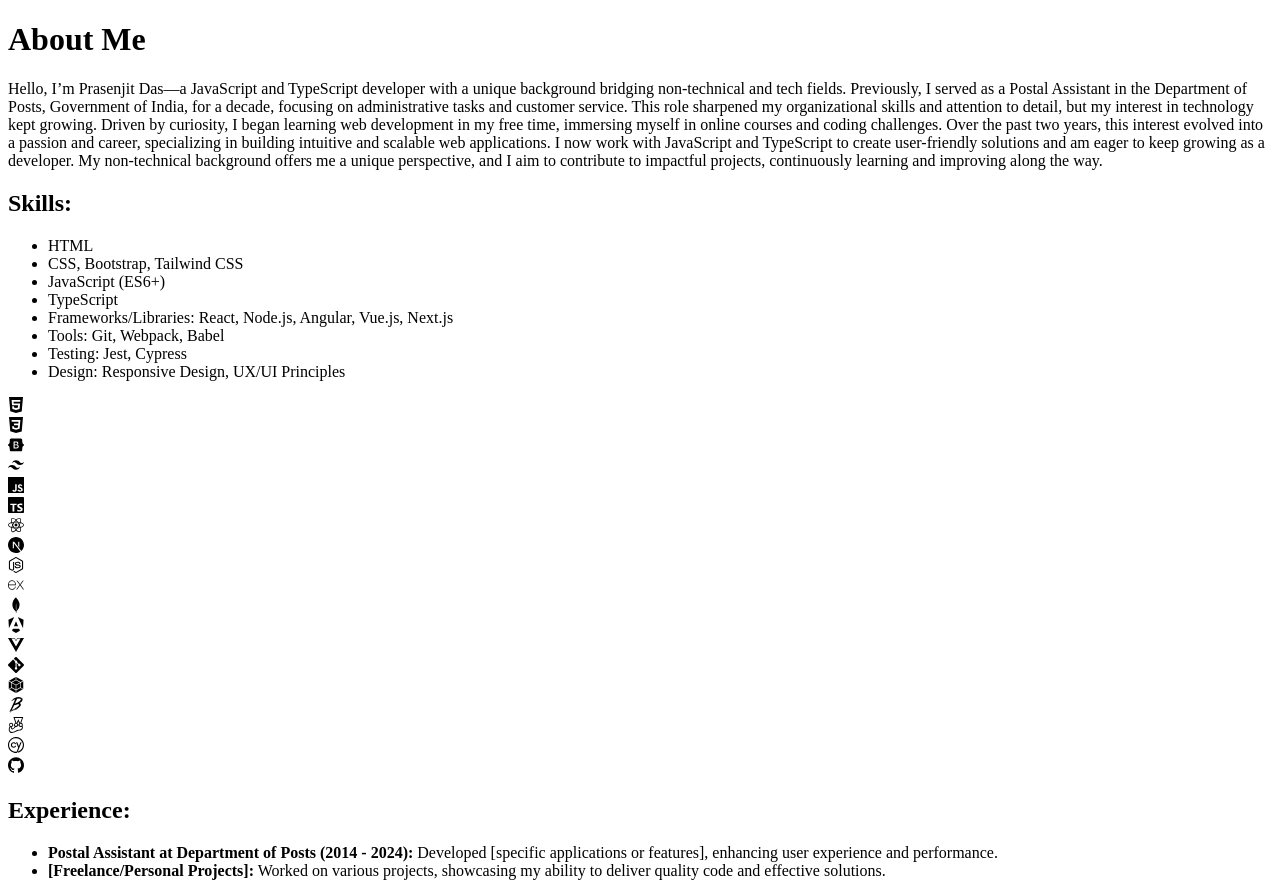
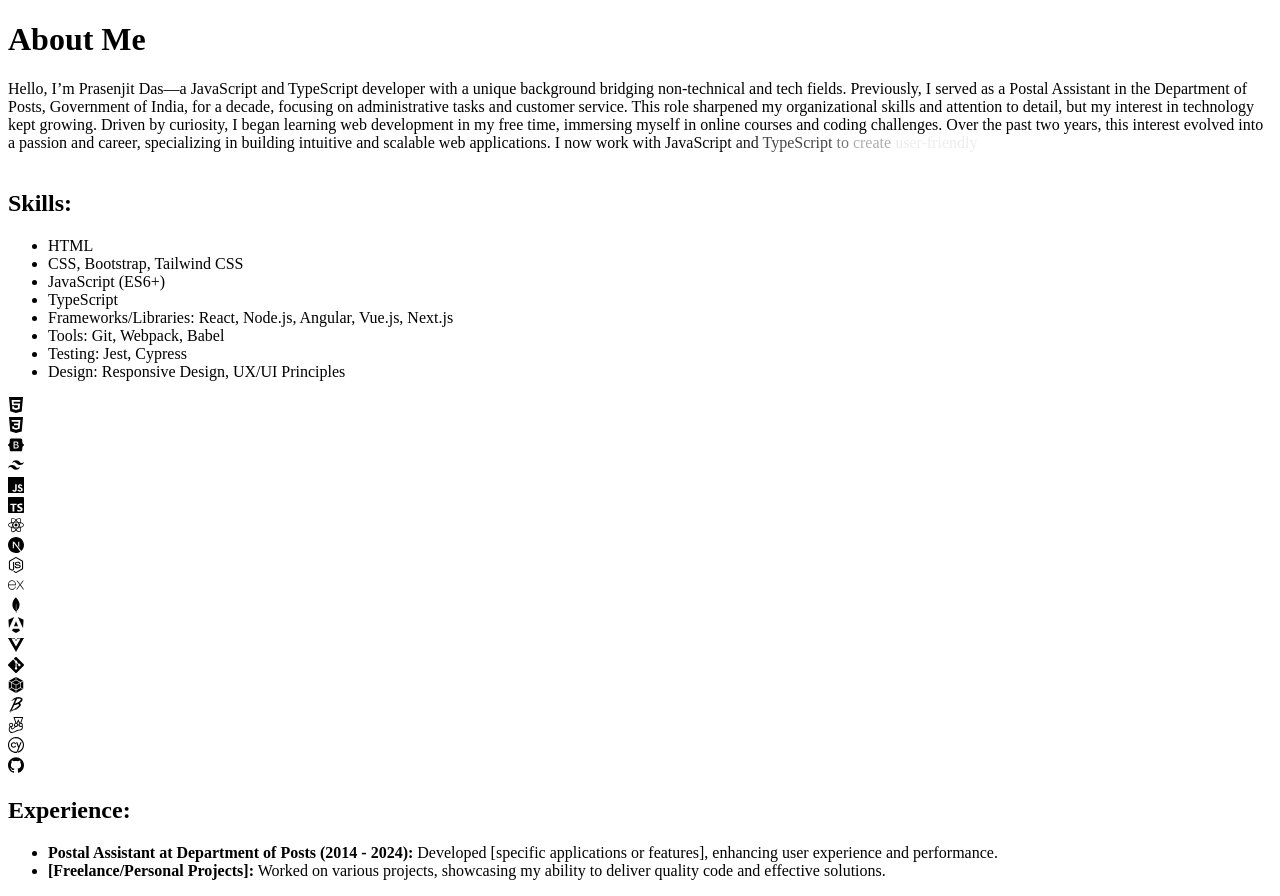
Before and after one commit to prasenjitpriyan/portfolio, a Next.js app: page /AboutPage in a window 1280 px wide. Built offline with nearby package versions, Linux system fonts and the light colour scheme.

Commit message:
Motion modified

```diff
--- a/components/ImageComponent.jsx
+++ b/components/ImageComponent.jsx
@@ -4,7 +4,7 @@ import React from 'react'
 import Image from 'next/image'
 import { motion } from 'framer-motion'
 
-const MotionImage = motion(Image)
+const MotionImage = motion.create(Image)
 
 const ImageComponent = ({ src, alt }) => {
   return (
--- a/components/IntroductionSection.jsx
+++ b/components/IntroductionSection.jsx
@@ -1,27 +1,200 @@
+'use client'
+
 import React from 'react'
+import { motion } from 'framer-motion'
 
-const IntroductionSection = () => (
-  <div>
-    <h1 className="text-4xl font-bold text-center text-blue-600 mb-6">
-      About Me
-    </h1>
-    <p className="text-lg mb-6 text-justify text-gray-700">
-      Hello, I’m Prasenjit Das—a JavaScript and TypeScript developer with a
-      unique background bridging non-technical and tech fields. Previously, I
-      served as a Postal Assistant in the Department of Posts, Government of
-      India, for a decade, focusing on administrative tasks and customer
-      service. This role sharpened my organizational skills and attention to
-      detail, but my interest in technology kept growing. Driven by curiosity, I
-      began learning web development in my free time, immersing myself in online
-      courses and coding challenges. Over the past two years, this interest
-      evolved into a passion and career, specializing in building intuitive and
-      scalable web applications. I now work with JavaScript and TypeScript to
-      create user-friendly solutions and am eager to keep growing as a
-      developer. My non-technical background offers me a unique perspective, and
-      I aim to contribute to impactful projects, continuously learning and
-      improving along the way.
-    </p>
-  </div>
-)
+const IntroductionSection = () => {
+  // Array of paragraph words with special words to be bolded
+  const paragraphWords = [
+    'Hello,',
+    'I’m',
+    'Prasenjit',
+    'Das—a',
+    'JavaScript',
+    'and',
+    'TypeScript',
+    'developer',
+    'with',
+    'a',
+    'unique',
+    'background',
+    'bridging',
+    'non-technical',
+    'and',
+    'tech',
+    'fields.',
+    'Previously,',
+    'I',
+    'served',
+    'as',
+    'a',
+    'Postal',
+    'Assistant',
+    'in',
+    'the',
+    'Department',
+    'of',
+    'Posts,',
+    'Government',
+    'of',
+    'India,',
+    'for',
+    'a',
+    'decade,',
+    'focusing',
+    'on',
+    'administrative',
+    'tasks',
+    'and',
+    'customer',
+    'service.',
+    'This',
+    'role',
+    'sharpened',
+    'my',
+    'organizational',
+    'skills',
+    'and',
+    'attention',
+    'to',
+    'detail,',
+    'but',
+    'my',
+    'interest',
+    'in',
+    'technology',
+    'kept',
+    'growing.',
+    'Driven',
+    'by',
+    'curiosity,',
+    'I',
+    'began',
+    'learning',
+    'web',
+    'development',
+    'in',
+    'my',
+    'free',
+    'time,',
+    'immersing',
+    'myself',
+    'in',
+    'online',
+    'courses',
+    'and',
+    'coding',
+    'challenges.',
+    'Over',
+    'the',
+    'past',
+    'two',
+    'years,',
+    'this',
+    'interest',
+    'evolved',
+    'into',
+    'a',
+    'passion',
+    'and',
+    'career,',
+    'specializing',
+    'in',
+    'building',
+    'intuitive',
+    'and',
+    'scalable',
+    'web',
+    'applications.',
+    'I',
+    'now',
+    'work',
+    'with',
+    'JavaScript',
+    'and',
+    'TypeScript',
+    'to',
+    'create',
+    'user-friendly',
+    'solutions',
+    'and',
+    'am',
+    'eager',
+    'to',
+    'keep',
+    'growing',
+    'as',
+    'a',
+    'developer.',
+    'My',
+    'non-technical',
+    'background',
+    'offers',
+    'me',
+    'a',
+    'unique',
+    'perspective,',
+    'and',
+    'I',
+    'aim',
+    'to',
+    'contribute',
+    'to',
+    'impactful',
+    'projects,',
+    'continuously',
+    'learning',
+    'and',
+    'improving',
+    'along',
+    'the',
+    'way.'
+  ]
+
+  return (
+    <div>
+      <h1 className="text-4xl font-bold text-center text-my-color-4 mb-6">
+        About Me
+      </h1>
+      <motion.div
+        className="text-lg mb-6 text-center text-my-color-4"
+        initial="hidden"
+        whileInView="visible"
+        viewport={{ once: true }}
+        variants={{
+          visible: { transition: { staggerChildren: 0.05 } }
+        }}
+      >
+        {paragraphWords.map((word, index) => (
+          <motion.span
+            key={index}
+            className={
+              [
+                'JavaScript',
+                'TypeScript',
+                'Postal',
+                'Assistant',
+                'Government',
+                'India',
+                'technology',
+                'web',
+                'development'
+              ].includes(word)
+                ? 'font-bold'
+                : ''
+            }
+            variants={{
+              hidden: { opacity: 0, y: 10 },
+              visible: { opacity: 1, y: 0 }
+            }}
+            transition={{ duration: 0.3 }}
+          >
+            {word + ' '}
+          </motion.span>
+        ))}
+      </motion.div>
+    </div>
+  )
+}
 
 export default IntroductionSection
--- a/components/ProjectCard.jsx
+++ b/components/ProjectCard.jsx
@@ -10,11 +10,11 @@ const ProjectCard = ({ project }) => {
       {/* Full Page Image */}
       <div className="relative w-full h-60 md:h-96">
         <Image
+          priority
           src={project.image}
           alt={`${project.title} Screenshot`}
-          layout="fill" // Cover the entire container
-          objectFit="cover" // Maintain aspect ratio
-          className="rounded-t-lg"
+          fill // Replaces layout="fill"
+          className="object-cover rounded-t-lg"
         />
       </div>
       {/* Description Container */}
--- a/pages/ContactPage.jsx
+++ b/pages/ContactPage.jsx
@@ -3,8 +3,8 @@ import ImageComponent from '@/components/ImageComponent'
 
 const ContactPage = () => {
   return (
-    <section className="h-auto bg-my-color-2 max-w-8xl p-8">
-      <div className="mx-auto rounded-lg shadow-lg p-6 md:flex md:p-12">
+    <section className="h-auto bg-my-color-2 max-w-8xl">
+      <div className="mx-auto rounded-lg shadow-lg p-8 md:flex">
         {/* Left Column: Image */}
         <div className="flex-shrink-0 mb-6 md:mb-0 md:w-1/2 md:pr-6">
           <ImageComponent src="/myIMG.jpg" alt="Description of the image" />
```
